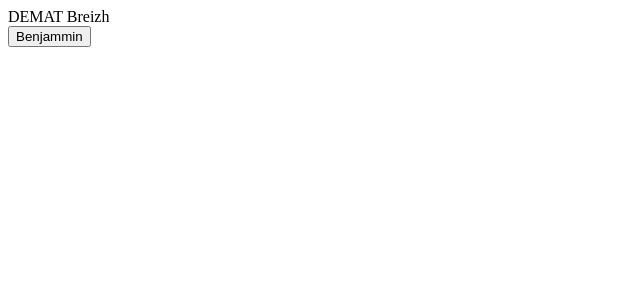
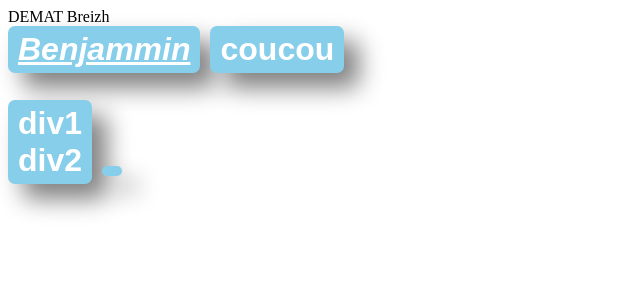
Before and after one commit to champix56/2025-10-08-tjspa, a React (Vite) app: page / in a window 1280 px wide. Shown: the top 300 px of the page, without its empty margins (0-640 px from the left). Built offline with nearby package versions, Linux system fonts and the light colour scheme.

Commit message:
button avec children and default values

```diff
--- a/src/components/App/App.css
+++ b/src/components/App/App.css
@@ -0,0 +1,3 @@
+.bold{
+    font-weight: 900;
+}
--- a/src/components/App/App.jsx
+++ b/src/components/App/App.jsx
@@ -1,17 +1,30 @@
 import "./App.css";
 import Button from "../ui/Button/Button.jsx";
+
+import "./App.css";
 const App = () => {
   return (
     <>
       <div>DEMAT Breizh</div>
       <Button
-        value="Benjammin"
-        nb={1285}
-        arr={[1, 2]}
-        bool={true}
-        func={() => {}}
-        obj={{ a: "c" }}
-      />
+        type="button"
+        style={{
+          textDecoration: "underline",
+          fontStyle: "italic",
+          backgroundColor: "grey",
+        }}
+      >
+        Benjammin
+      </Button>
+      <Button>
+        <div>coucou</div>
+      </Button>
+      <br />
+      <Button>
+        <div>div1</div>
+        <div>div2</div>
+      </Button>
+      <Button  />
     </>
   );
 };
--- a/src/components/ui/Button/Button.css
+++ /dev/null
@@ -1 +0,0 @@
-.Button {}
--- a/src/components/ui/Button/Button.jsx
+++ b/src/components/ui/Button/Button.jsx
@@ -1,11 +1,18 @@
 import React from "react";
-import "./Button.css";
-const Button = (props) => {
-  console.trace(props);
+import cmpstyle from "./Button.module.css";
+const Button = ({ style, bgcolor, children, type = "button" }) => {
+  console.log(children);
+
   return (
-    <button className="Button" data-testid="Button">
-      {props.value}
+    <button
+      type={type}
+      className={cmpstyle.Button}
+      style={{ ...style, backgroundColor: bgcolor }}
+      data-testid="Button"
+    >
+      {children}
     </button>
   );
 };
+
 export default Button;
--- /dev/null
+++ b/src/components/ui/Button/Button.module.css
@@ -0,0 +1,20 @@
+
+  .Button {
+  border: none;
+  border-radius: 7px;
+  padding: 5px 10px;
+
+  font-weight: 900;
+  font-size: xx-large;
+  box-shadow: 15px 15px 25px grey;
+
+  margin-bottom: 27px;
+  margin-right: 10px;
+
+
+  background-color: skyblue;
+  color: white;
+}
+.danger{
+  background-color: tomato;
+}
```
